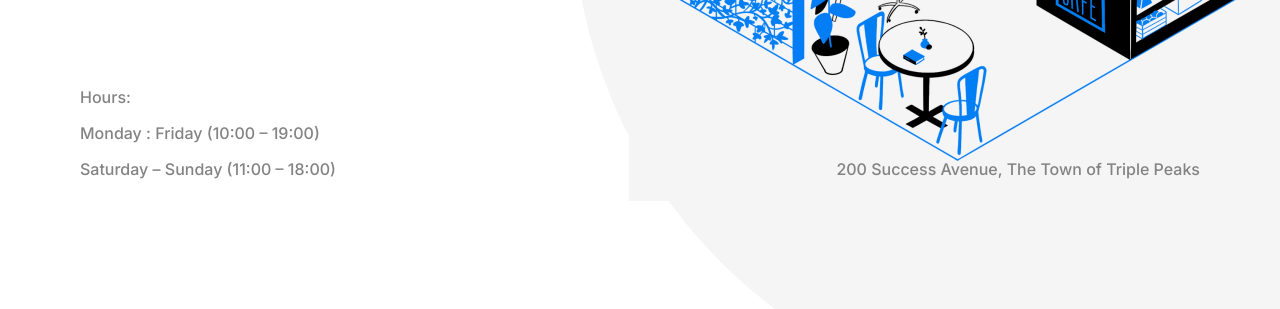
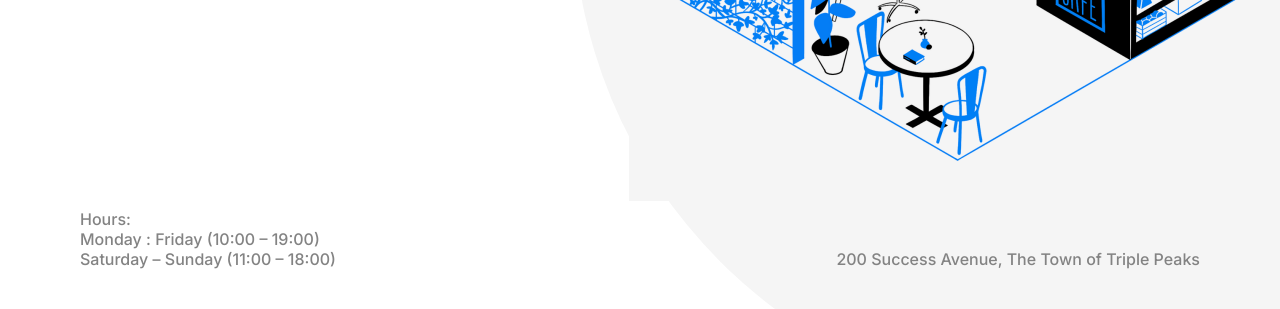
Before and after one commit to drnoob123/se_project_coffeeshop, a plain HTML site: page index.html in a window 1280 px wide. Shown: the part 491-800 px from the top of the page. Drawn offline with Linux system fonts and the light colour scheme.

Commit message:
header margins

```diff
--- a/blocks/header.css
+++ b/blocks/header.css
@@ -9,8 +9,7 @@
   background-repeat: no-repeat;
   background-position: center;
   background-size: cover;
-  min-height: 720px;
-  max-height: 800px;
+
   position: relative;
 }
 
@@ -62,12 +61,13 @@
 }
 
 .header__footer {
+  display: flex;
+  columns: 2;
   flex-direction: row;
   justify-content: space-between;
   align-items: flex-end;
-  display: flex;
   z-index: 2;
-  margin: auto 0;
+  margin: auto 0 0;
   padding: 0;
   box-sizing: border-box;
   font-family: "Inter", "Arial", sans-serif;
@@ -85,4 +85,5 @@
   font-weight: 500;
   color: #838383;
   padding: 0;
+  margin: 0;
 }
```
